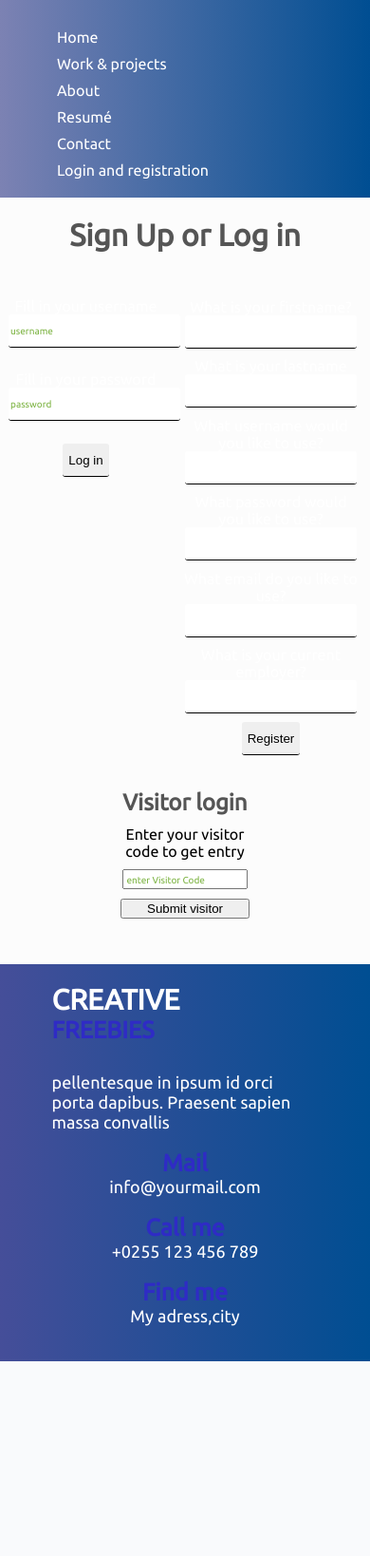
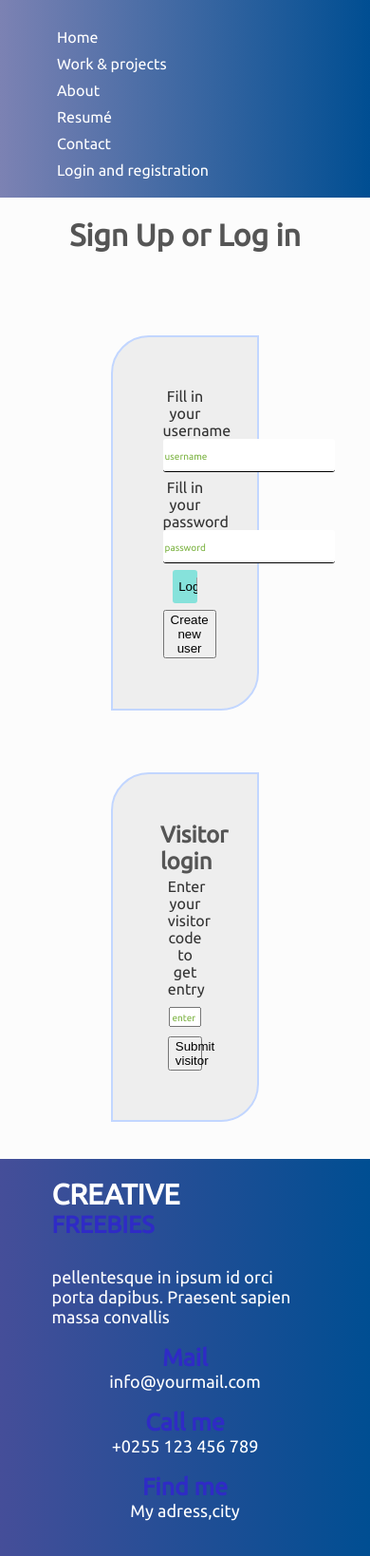
Before and after one commit to nickydevendt/myfirstsite, a PHP site: template src/templates/reglog.html.twig in a window 390 px wide. Shown: the whole page at 95% size. Before the commit the page ends 1433 px from the top, so only its background shows below. Run offline with PHP 8.4, Linux system fonts and the light colour scheme; the template is opened without the code that fills it, so the values that code supplies are empty; some libraries are stand-ins or nearby versions; grey boxes are pictures that could not be loaded.

Commit message:
styling & responsiveness fixing!

```diff
--- a/src/templates/reglog.html.twig
+++ b/src/templates/reglog.html.twig
@@ -8,16 +8,17 @@
 
 {% block main %}
     <div class="reglog">
-        <div class="login">
+        <div class="login" id="formstyling">
             <form action="" method="post">
                 <label for="username">Fill in your username</label></br>
                 <input type="text" name="username" placeholder="username" required></br>
                 <label for="password">Fill in your password</label></br>
                 <input type="password" name="password" placeholder="password" required></br>
-                <input type="submit" name="loginsubmit" value="Log in"></br>
+                <input type="submit" name="loginsubmit" value="Log in" class="loginbtn"></br>
+                <button id="register">Create new user</button>
             </form>
         </div>
-        <div class="register">
+        <div class="register" id="formstyling">
             <form action="" method="post">
                 <label for="firstname">What is your firstname?</label></br>
                 <input type="text" name="firstname" value="" required></br>
@@ -32,13 +33,32 @@
                 <label for="employer">What is your current employer?</label></br>
                 <input type="text" name="currentemployer" value="" required></br>
                 <input type="submit" name="registersubmit" value="Register">
+                <input class="loginbtn" id="login"type="submit" value="Back to login" style="padding-left: 80px;">
             </form>
         </div>
     </div>
+    <script type="text/javascript">
+        $(document).ready(function(){
+            $('.register').hide();
+            $('#login').hide();
+            $('#register').click(function() {
+                $('.login').slideUp('slow');
+                $('.register').slideDown('slow');
+                $('#register').hide();
+                $('#login').show();
+            });
+            $('#login').click(function() {
+                $('.register').slideUp('slow');
+                $('.login').slideDown('slow');
+                $('#login').hide();
+                $('#register').show();
+            });
+        });
+    </script>
 {% endblock %}
 
 {% block promotion %}
-    <div class="visitorarea">
+    <div class="visitorarea" id="formstyling">
         <div class="kleurtjes">
             <h2>Visitor login</h2>
             <div class="visitorlogin">
```
